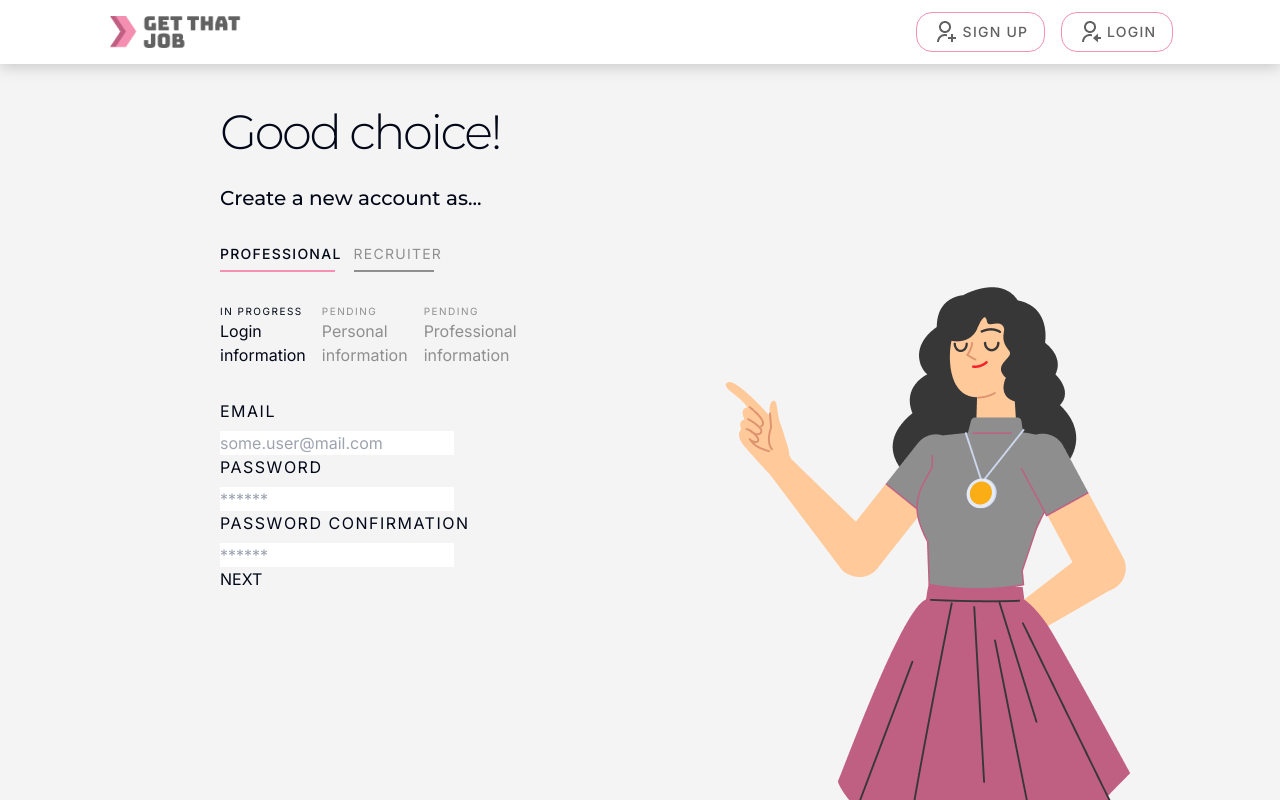
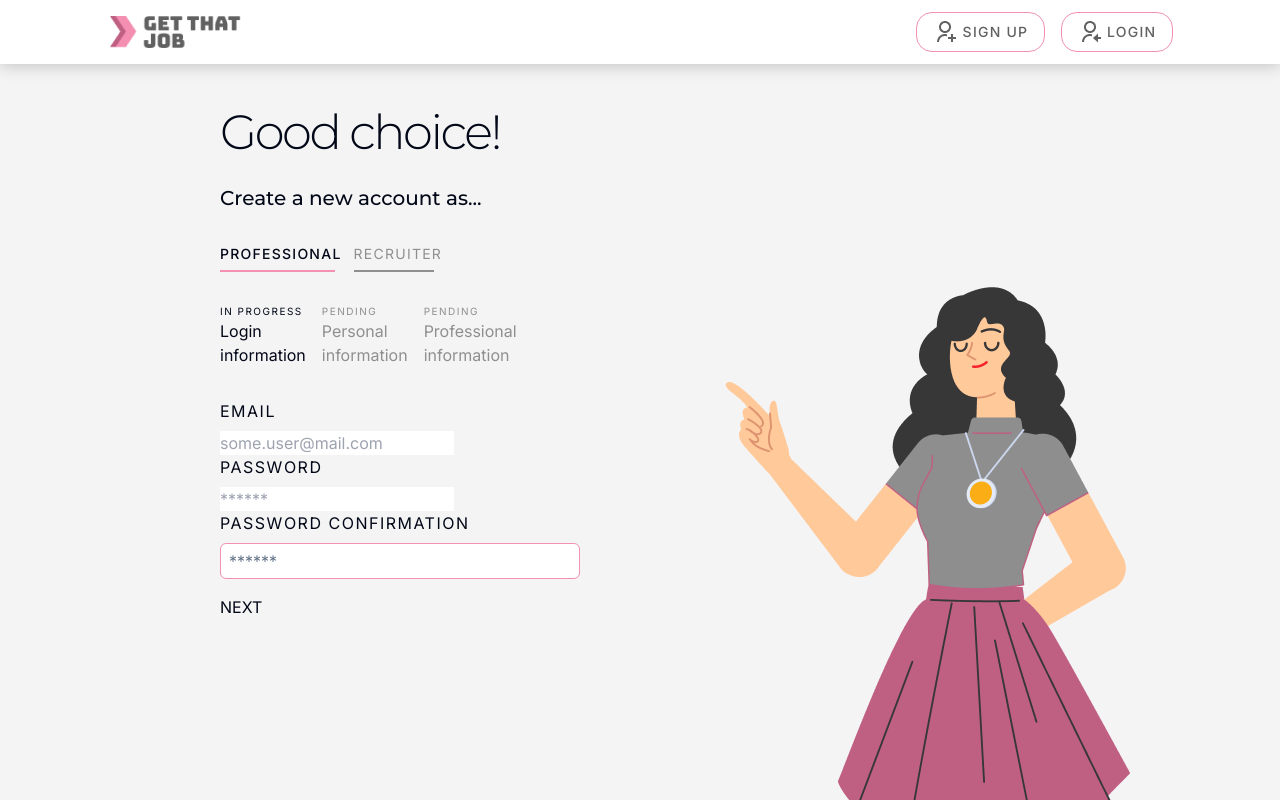
Before and after one commit to kkantaaa/get-that-job-2J3K, a React (Vite) app in the folder client/: page /user/register1 in a window 1280 px wide. Built offline with nearby package versions, Linux system fonts and the light colour scheme.

Commit message:
commit changes

```diff
--- a/client/src/components/LogInInfo.jsx
+++ b/client/src/components/LogInInfo.jsx
@@ -111,7 +111,7 @@ function LogInInfo() {
               }}
               render={({ field }) => (
                 <input
-                  className="input-field"
+                  className="mb-[16px] flex w-[360px] h-[36px] rounded-md border border-Pink bg-background p-[8px] text-sm ring-offset-background file:border-0 file:bg-transparent file:text-sm file:font-medium placeholder:text-muted-foreground focus-visible:outline-none focus-visible:ring-2 focus-visible:ring-ring focus-visible:ring-offset-2 disabled:cursor-not-allowed disabled:opacity-50"
                   id="confirmedpassword"
                   type="password"
                   placeholder="******"
```
Also changed, not shown: 1 other file (tests, documents, lock files or other folders).
